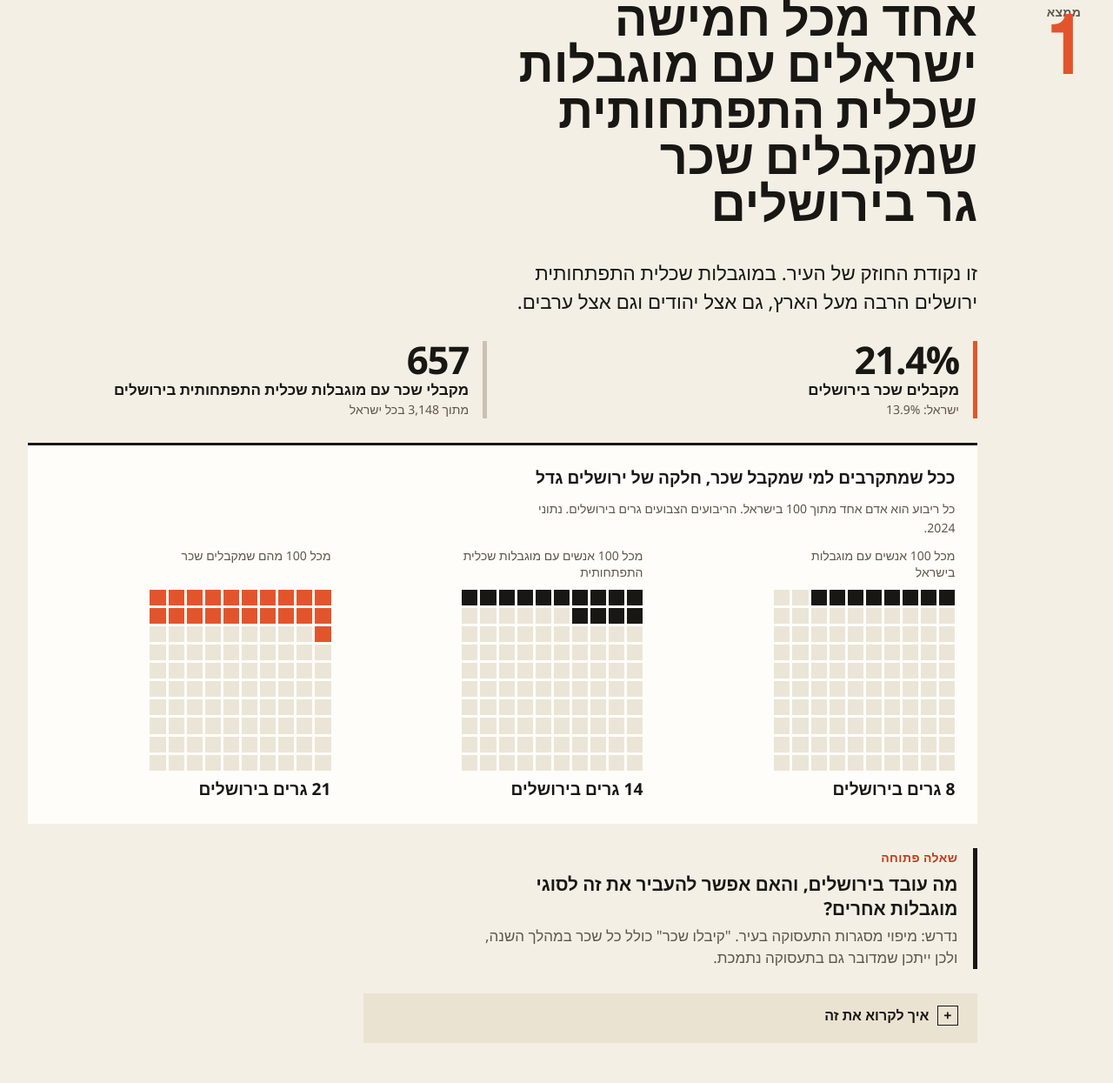
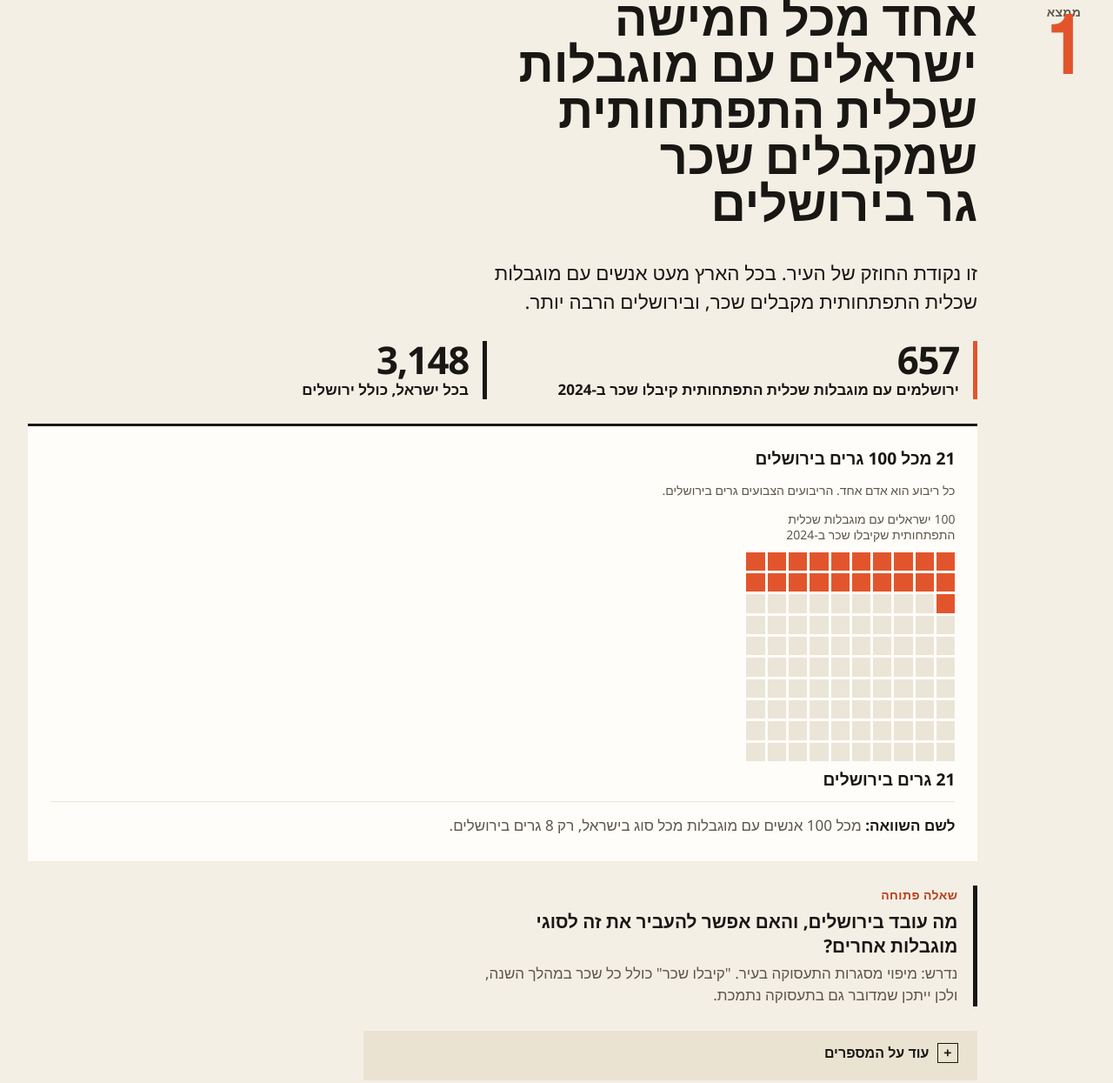
Before and after one commit to Guppi4/disability-employment-insights, a plain HTML site: page jerusalem.html in a window 1280 px wide. Shown: the part 736-1981 px from the top of the page at 87% size. Drawn offline with nearby package versions, Linux system fonts and the light colour scheme; a web font is replaced by a local one.

Commit message:
Jerusalem finding 1: one unit grid and people counts
Co-Authored-By: Claude Fable 5.2 <noreply@anthropic.com>

```diff
--- a/jerusalem.html
+++ b/jerusalem.html
@@ -364,6 +364,10 @@ body{line-height:1.6}
 .ins details.check ol.steps li::before{font-size:1.7rem}
 .ins details.check .chart{margin-block:.2rem .4rem}
 
+.ins .unit{max-width:15rem}
+.ins .cmpline{max-width:none;border-top:1px solid var(--grid);padding-top:.8rem;color:var(--ink2)}
+.ins .cmpline b{color:var(--ink)}
+
 </style>
 <div class="page"><div class="ins" dir="rtl" lang="he">
 
@@ -378,19 +382,21 @@ body{line-height:1.6}
   <div class="kicker"><span>ממצא</span><b>1</b></div>
   <div class="fbody">
   <h2>אחד מכל חמישה ישראלים עם מוגבלות שכלית התפתחותית שמקבלים שכר גר בירושלים</h2>
-  <p class="say">זו נקודת החוזק של העיר. במוגבלות שכלית התפתחותית ירושלים הרבה מעל הארץ, גם אצל יהודים וגם אצל ערבים.</p>
+  <p class="say">זו נקודת החוזק של העיר. בכל הארץ מעט אנשים עם מוגבלות שכלית התפתחותית מקבלים שכר, ובירושלים הרבה יותר.</p>
   <div class="stats">
-    <div class="stat"><b>21.4%</b><span>מקבלים שכר בירושלים</span><small>ישראל: 13.9%</small></div>
-    <div class="stat soft"><b>657</b><span>מקבלי שכר עם מוגבלות שכלית התפתחותית בירושלים</span><small>מתוך 3,148 בכל ישראל</small></div>
+    <div class="stat"><b>657</b><span>ירושלמים עם מוגבלות שכלית התפתחותית קיבלו שכר ב-2024</span></div>
+    <div class="stat ref"><b>3,148</b><span>בכל ישראל, כולל ירושלים</span></div>
   </div>
   <div class="card">
-    <h3>ככל שמתקרבים למי שמקבל שכר, חלקה של ירושלים גדל</h3>
-    <p class="note">כל ריבוע הוא אדם אחד מתוך 100 בישראל. הריבועים הצבועים גרים בירושלים. נתוני 2024.</p>
+    <h3>21 מכל 100 גרים בירושלים</h3>
+    <p class="note">כל ריבוע הוא אדם אחד. הריבועים הצבועים גרים בירושלים.</p>
     <div class="chart" data-draw="c_idshare"></div>
+    <p class="cmpline"><b>לשם השוואה:</b> מכל 100 אנשים עם מוגבלות מכל סוג בישראל, רק 8 גרים בירושלים.</p>
   </div>
   <div class="ask"><small>שאלה פתוחה</small><b>מה עובד בירושלים, והאם אפשר להעביר את זה לסוגי מוגבלות אחרים?</b><span>נדרש: מיפוי מסגרות התעסוקה בעיר. "קיבלו שכר" כולל כל שכר במהלך השנה, ולכן ייתכן שמדובר גם בתעסוקה נתמכת.</span></div>
-  <details class="check"><summary>איך לקרוא את זה</summary>
-    <p>היתרון קיים בשתי קבוצות האוכלוסייה: 26.2% מול 15.4% אצל יהודים ואחרים, ו-16.6% מול 11.2% אצל ערבים. הלוחות לא מפרטים את סוג התעסוקה או את גובה השכר.</p>
+  <details class="check"><summary>עוד על המספרים</summary>
+    <p>בירושלים 21 מכל 100 אנשים עם מוגבלות שכלית התפתחותית קיבלו שכר ב-2024. בישראל כולה: 14 מכל 100. היתרון קיים בשתי קבוצות האוכלוסייה: 26.2% מול 15.4% אצל יהודים ואחרים, ו-16.6% מול 11.2% אצל ערבים.</p>
+    <p>הלוחות לא מפרטים את סוג התעסוקה או את גובה השכר.</p>
   </details>
   </div>
 </section>
@@ -464,7 +470,7 @@ body{line-height:1.6}
 <script src="https://cdnjs.cloudflare.com/ajax/libs/d3/7.9.0/d3.min.js"></script>
 <script>
 /* Charts for the Jerusalem 2024 page. All series are precomputed in build_page.py. */
-const DATA = {"mental":[{"label":"גברים","jlm":38.7,"il":44.7,"n":8374,"e":3238,"iln":116887,"ile":52280},{"label":"נשים","jlm":53.7,"il":53.0,"n":5729,"e":3077,"iln":89300,"ile":47302}],"idshare":[{"label":"מכל 100 אנשים עם מוגבלות בישראל","v":7.5,"cls":"cm"},{"label":"מכל 100 אנשים עם מוגבלות שכלית התפתחותית","v":13.6,"cls":"cm"},{"label":"מכל 100 מהם שמקבלים שכר","v":20.9,"cls":"c1"}],"example":[{"label":"גברים יהודים, בני 18–34","actual":1582,"exp":1806,"n":3994,"sub":"עוד 224 היו מקבלים שכר"},{"label":"נשים ערביות, בנות 35–54","actual":155,"exp":280,"n":1126,"sub":"עוד 125 היו מקבלים שכר"},{"label":"נשים יהודיות, בנות 35–54","actual":1170,"exp":1169,"n":2497,"sub":"אין פער"}],"missing":[{"label":"גברים יהודים","v":790,"cls":"c1","text":"עוד כ-790"},{"label":"נשים ערביות","v":490,"cls":"cm","text":"עוד כ-490"},{"label":"גברים ערבים","v":170,"cls":"cm","text":"עוד כ-170"},{"label":"נשים יהודיות","v":0,"cls":"cm","text":"אין פער"}]};
+const DATA = {"mental":[{"label":"גברים","jlm":38.7,"il":44.7,"n":8374,"e":3238,"iln":116887,"ile":52280},{"label":"נשים","jlm":53.7,"il":53.0,"n":5729,"e":3077,"iln":89300,"ile":47302}],"idshare":[{"label":"מכל 100 אנשים עם מוגבלות בישראל","v":7.5,"cls":"cm"},{"label":"מכל 100 אנשים עם מוגבלות שכלית התפתחותית","v":13.6,"cls":"cm"},{"label":"100 ישראלים עם מוגבלות שכלית התפתחותית שקיבלו שכר ב-2024","v":20.9,"cls":"c1"}],"example":[{"label":"גברים יהודים, בני 18–34","actual":1582,"exp":1806,"n":3994,"sub":"עוד 224 היו מקבלים שכר"},{"label":"נשים ערביות, בנות 35–54","actual":155,"exp":280,"n":1126,"sub":"עוד 125 היו מקבלים שכר"},{"label":"נשים יהודיות, בנות 35–54","actual":1170,"exp":1169,"n":2497,"sub":"אין פער"}],"missing":[{"label":"גברים יהודים","v":790,"cls":"c1","text":"עוד כ-790"},{"label":"נשים ערביות","v":490,"cls":"cm","text":"עוד כ-490"},{"label":"גברים ערבים","v":170,"cls":"cm","text":"עוד כ-170"},{"label":"נשים יהודיות","v":0,"cls":"cm","text":"אין פער"}]};
 const f1 = d3.format('.1f');
 const fint = d3.format(',');
 const pct = (v) => f1(v) + '%';
@@ -663,7 +669,7 @@ function columns(el, cols, max) {
 
 const draws = {
   c_idshare(el) {
-    unitGrids(el, DATA.idshare);
+    unitGrids(el, [DATA.idshare[2]]);
   },
   c_mental(el) {
     pairBars(el, DATA.mental.map((r) => ({
```
